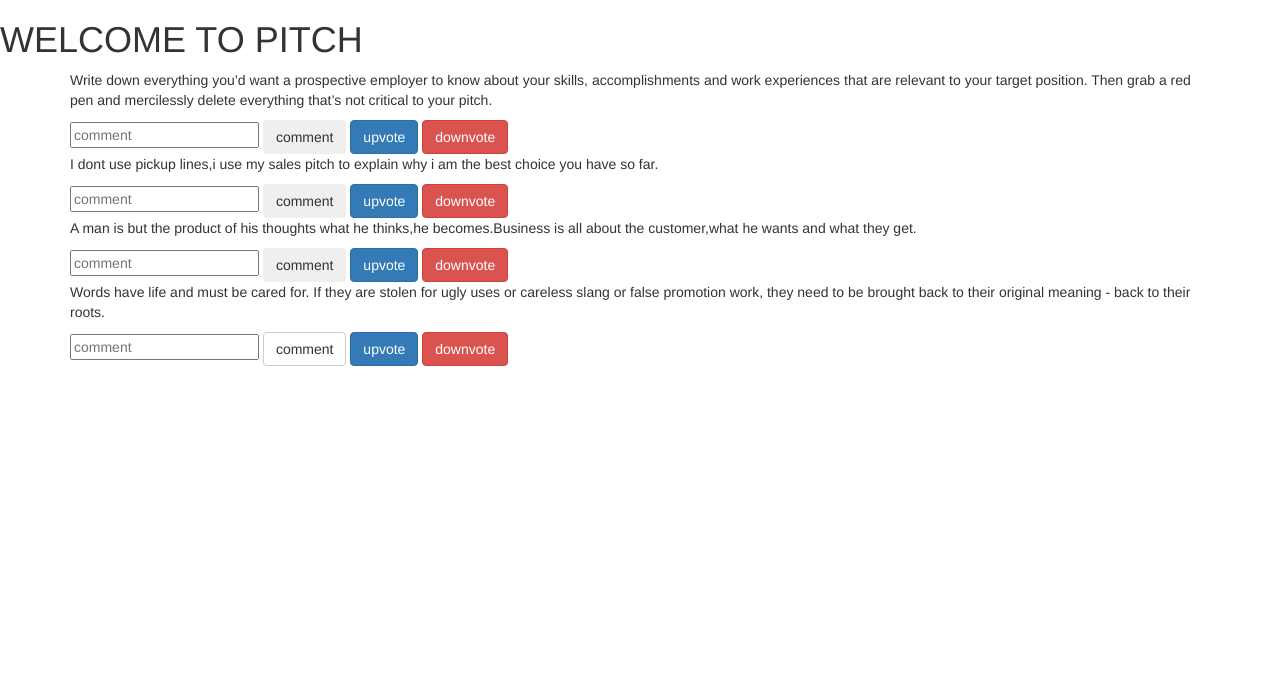
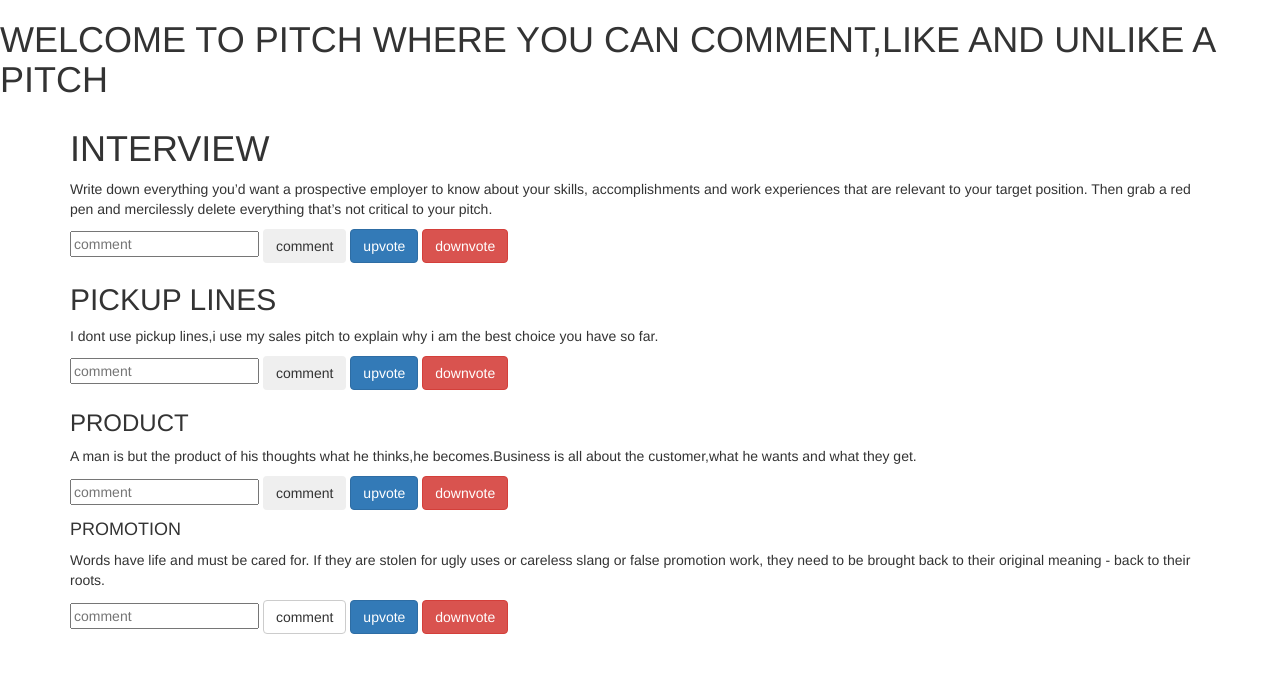
Before and after one commit to lilianwaweru/Pitch, a Flask app: page / in a window 1280 px wide. Shown: the part 102-775 px from the top of the page. Run offline with Flask 2, Linux system fonts and the light colour scheme; some libraries are stand-ins or nearby versions.

Commit message:
added a styles file

```diff
--- a/app/templates/index.html
+++ b/app/templates/index.html
@@ -1,10 +1,10 @@
 {% extends 'base.html' %}
 {% block content %}
-    <h1>WELCOME TO PITCH</h1>
+    <h1>WELCOME TO PITCH WHERE YOU CAN COMMENT,LIKE AND UNLIKE A PITCH</h1>
 
     <div class="container">
         <div class="interview">
-
+            <h1>INTERVIEW</h1>
         <p>
             Write down everything you’d want a prospective employer to know about your skills, accomplishments and work experiences that are relevant to your target position. Then grab a red pen and mercilessly delete everything that’s not critical to your pitch.
         </p>
@@ -16,6 +16,7 @@
             </form>
         </div>
         <div class="pickup-lines">
+            <h2>PICKUP LINES</h2>
             <p>
                 I dont use pickup lines,i use my sales pitch to explain why i am the best choice you have so far.
             </p>
@@ -27,6 +28,7 @@
                 </form>
         </div>
         <div class="product">
+            <h3>PRODUCT</h3>
             <p>
                 A man is but the product of his thoughts what he thinks,he becomes.Business is all about the customer,what he wants and what they get.
             </p>
@@ -38,6 +40,7 @@
                 </form>
         </div>
         <div class="promotion">
+            <h4>PROMOTION</h4>
             <p>
                 Words have life and must be cared for. If they are stolen for ugly uses or careless slang or false promotion work, they need to be brought back to their original meaning - back to their roots.
             </p>
```
Also changed, not shown: app/static/styles.css (added).
